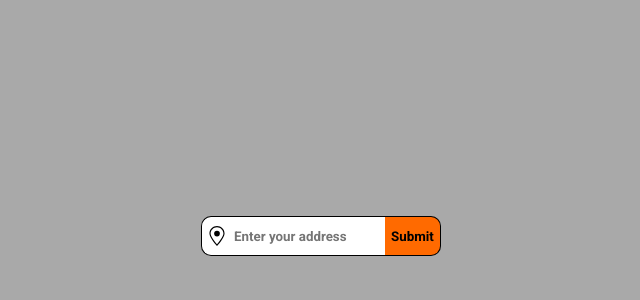
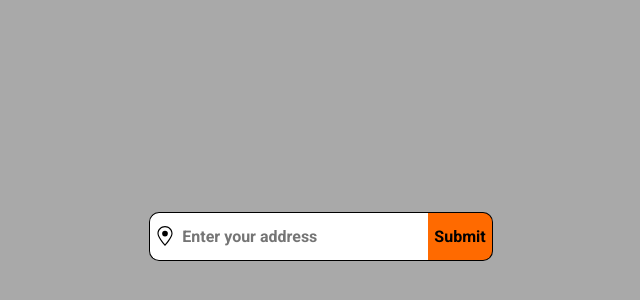
Before and after one commit to WoltEye/search-bar-test, a plain HTML site: page index.html in a window 1280 px wide. Shown: the part 164-464 px from the top of the page, without its empty margins (319-959 px from the left). Drawn offline with Linux system fonts and the light colour scheme.

Commit message:
Update style.css

```diff
--- a/style.css
+++ b/style.css
@@ -28,7 +28,8 @@ height: 31px;
 border: 1px solid black;
 border-left: transparent;
 border-right: transparent;
-height: 36px;
+height: 45px;
+width: 250px;
 }
 
 .search-bar form input:focus {
@@ -62,6 +63,7 @@ background-color: white;
 .search-bar form input {
     font-family: "roboto", sans-serif;
     font-weight: bold;
+    font-size: 1rem;
 }
 
 .search-bar form input:last-child {
@@ -69,7 +71,7 @@ background-color: white;
     border-left: transparent;
     border-top-right-radius: 10px;
     border-bottom-right-radius: 10px;
-    height: 40px;
+    height: 49px;
     background-color: rgb(255, 106, 0);
     margin-left: -10px
 }
```
